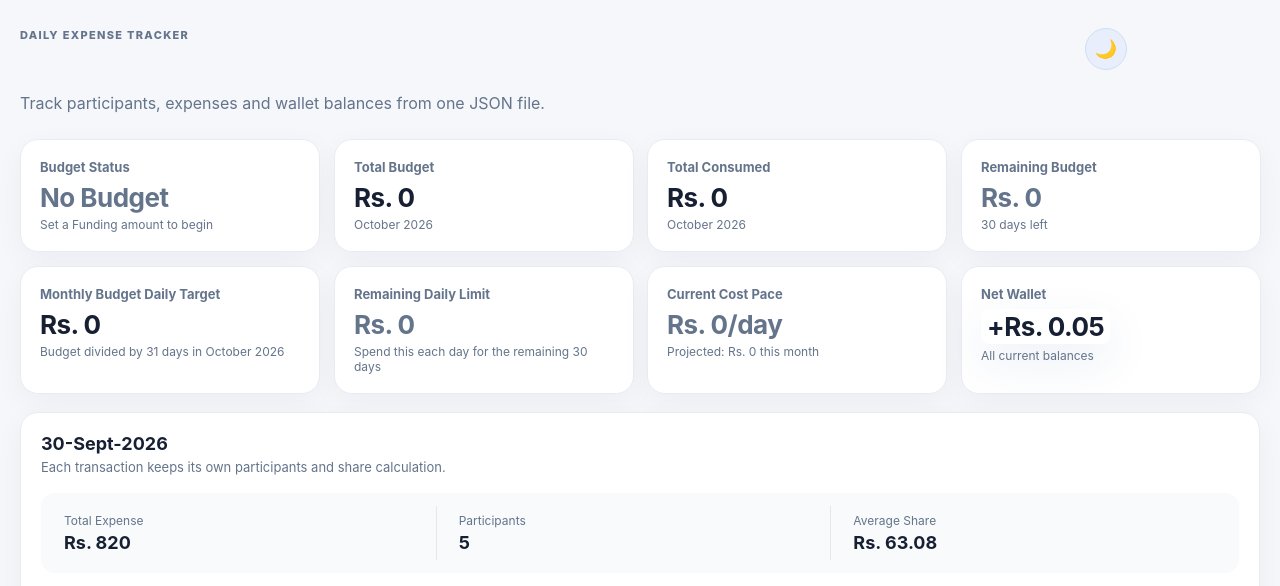
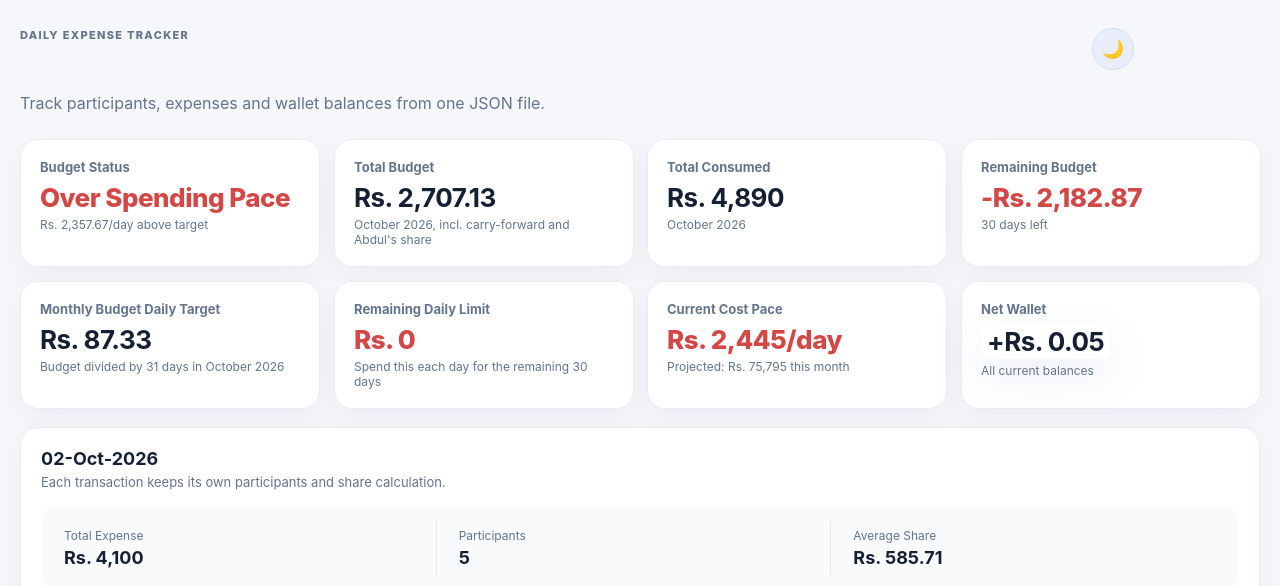
Before and after one commit to AbdulSammadFarooq/lunch-management-system, a plain HTML site: page index.html in a window 1280 px wide. Shown: the top 586 px of the page. Drawn offline with Linux system fonts and the light colour scheme.

Commit message:
add lunch expanses

```diff
--- a/app.js
+++ b/app.js
@@ -246,34 +246,62 @@ function getDayConsumed(day) {
 
   const total = getDayTotal(day);
   return getParticipantIds(day.participants || [])
-    .filter((personId) => personId !== 1)
     .reduce(
       (sum, personId) => sum + getParticipantShare(day, personId, total),
       0
     );
 }
 
+function getDayBudget(day) {
+  if (isFunding(day)) return getDayTotal(day);
+
+  return getParticipantShare(day, 1, getDayTotal(day));
+}
+
+function getMonthlyTotals(days, includeCurrentMonth = false) {
+  const monthlyTotals = new Map();
+
+  for (const day of days) {
+    const monthKey = getMonthKey(day.date);
+    const totals = monthlyTotals.get(monthKey) || { budget: 0, consumed: 0 };
+
+    totals.budget += getDayBudget(day);
+
+    if (!isFunding(day)) {
+      totals.consumed += getDayConsumed(day);
+    }
+
+    monthlyTotals.set(monthKey, totals);
+  }
+
+  const currentMonthKey = getMonthKey(new Date().toISOString().slice(0, 10));
+
+  if (includeCurrentMonth && !monthlyTotals.has(currentMonthKey)) {
+    monthlyTotals.set(currentMonthKey, { budget: 0, consumed: 0 });
+  }
+
+  const rolloverStartMonth = days
+    .filter(isFunding)
+    .map((day) => getMonthKey(day.date))
+    .sort()[0];
+  let carriedForward = 0;
+
+  for (const monthKey of [...monthlyTotals.keys()].sort()) {
+    if (!rolloverStartMonth || monthKey < rolloverStartMonth) {
+      continue;
+    }
+
+    const totals = monthlyTotals.get(monthKey);
+    totals.budget += carriedForward;
+    carriedForward = totals.budget - totals.consumed;
+  }
+
+  return monthlyTotals;
+}
+
 function getCurrentMonthTotals(days) {
   const currentMonthKey = getMonthKey(new Date().toISOString().slice(0, 10));
-
-  return days.reduce(
-    (totals, day) => {
-      const dayKey = getMonthKey(day.date);
-
-      if (dayKey !== currentMonthKey) {
-        return totals;
-      }
-
-      if (isFunding(day)) {
-        totals.budget += getDayTotal(day);
-      } else {
-        totals.consumed += getDayConsumed(day);
-      }
-
-      return totals;
-    },
-    { budget: 0, consumed: 0 }
-  );
+  return getMonthlyTotals(days, true).get(currentMonthKey);
 }
 
 function buildMonthlyPersonExpenses(calc) {
@@ -441,7 +469,7 @@ function render() {
           : "Spending matches the target pace";
 
   $("monthBudget").textContent = money(currentMonthTotals.budget);
-  $("monthBudgetLabel").textContent = currentMonthLabel;
+  $("monthBudgetLabel").textContent = `${currentMonthLabel}, incl. carry-forward and Abdul's share`;
 
   $("monthConsumed").textContent = money(currentMonthTotals.consumed);
   $("monthConsumedLabel").textContent = currentMonthLabel;
@@ -827,30 +855,16 @@ function renderMonthlyExpenses(calc) {
 }
 
 function renderMonthlyTotals(calc) {
-  const monthlyTotals = {};
+  const monthlyTotals = getMonthlyTotals(calc.days, true);
 
-  for (const day of calc.days) {
-    const date = new Date(`${day.date}T00:00:00`);
-    const monthKey = date.toLocaleDateString("en-PK", { year: "numeric", month: "long" });
-
-    if (!monthlyTotals[monthKey]) {
-      monthlyTotals[monthKey] = {
-        collection: 0,
-        consume: 0
-      };
-    }
-
-    if (isFunding(day)) {
-      monthlyTotals[monthKey].collection += getDayTotal(day);
-    } else {
-      monthlyTotals[monthKey].consume += getDayConsumed(day);
-    }
-  }
-
-  const monthlyHtml = Object.entries(monthlyTotals)
-    .reverse()
-    .map(([month, totals]) => {
-      const remainingBudget = totals.collection - totals.consume;
+  const monthlyHtml = [...monthlyTotals.entries()]
+    .sort(([monthA], [monthB]) => monthB.localeCompare(monthA))
+    .map(([monthKey, totals]) => {
+      const month = new Date(`${monthKey}-01T00:00:00`).toLocaleDateString("en-PK", {
+        year: "numeric",
+        month: "long"
+      });
+      const remainingBudget = totals.budget - totals.consumed;
       const remainingBudgetClass =
         remainingBudget > 0 ? "positive" : remainingBudget < 0 ? "danger" : "zero";
 
@@ -859,11 +873,11 @@ function renderMonthlyTotals(calc) {
         <div class="monthly-total-month">${month}</div>
         <div class="monthly-total-row">
           <span>Total Budget</span>
-          <strong>${money(totals.collection)}</strong>
+          <strong>${money(totals.budget)}</strong>
         </div>
         <div class="monthly-total-row">
           <span>Total Consume</span>
-          <strong>${money(totals.consume)}</strong>
+          <strong>${money(totals.consumed)}</strong>
         </div>
         <div class="monthly-total-row">
           <span>Remaining Budget</span>
--- a/data.json
+++ b/data.json
@@ -1399,6 +1399,123 @@
           "paidBy": 1
         }
       ]
+    },
+    {
+      "date": "2026-10-01",
+      "label": "Lunch",
+      "splitType":"custom",
+      "participants": [
+        {
+          "personId": 1,
+          "share":122.5
+        },
+        {
+          "personId": 2,
+          "share":122.5
+        },
+        {
+          "personId": 3,
+          "share":50
+        },
+        {
+          "personId": 4,
+          "share":122.5
+        },
+        {
+          "personId": 5,
+          "share":122.5
+        }
+      ],
+      "expenses": [
+        {
+          "amount": 540,
+          "paidBy": 1
+        }
+      ]
+    },
+    {
+      "date": "2026-10-01",
+      "label": "Snacks",
+      "participants": [
+        {
+          "personId": 1
+        },
+        {
+          "personId": 2
+        },
+        {
+          "personId": 3
+        },
+        {
+          "personId": 4
+        },
+        {
+          "personId": 5
+        }
+      ],
+      "expenses": [
+        {
+          "amount": 250,
+          "paidBy": 1
+        }
+      ]
+    },
+    {
+      "date": "2026-10-02",
+      "label": "Breakfast",
+      "participants": [
+        {
+          "personId": 3
+        }
+      ],
+      "expenses": [
+        {
+          "amount": 100,
+          "paidBy": 1
+        }
+      ]
+    },
+     {
+      "date": "2026-10-02",
+      "label": "Lunch at Savour Food",
+      "participants": [
+        {
+          "personId": 1
+        },
+        {
+          "personId": 2
+        },
+        {
+          "personId": 3
+        },
+        {
+          "personId": 4
+        },
+        {
+          "personId": 5
+        }
+      ],
+      "expenses": [
+        {
+          "amount": 3600,
+          "paidBy": 1
+        }
+      ]
+    },
+    {
+      "date": "2026-10-02",
+      "label": "Exchange",
+      "participants": [
+        {
+          "personId": 1
+        }
+      ],
+      "expenses": [
+        {
+          "amount": 400,
+          "paidBy": 8
+        }
+      ]
     }
   ]
 }
--- a/index.html
+++ b/index.html
@@ -83,7 +83,7 @@
       </section>
 
       <section class="panel">
-        <div class="panel-head"><div><h2>Monthly Total Expenses</h2><p>Overall expenses for each month.</p></div></div>
+        <div class="panel-head"><div><h2>Monthly Total Expenses</h2><p>Budget includes collections, Abdul Sammad's share, and prior-month remaining budget; consumption includes everyone.</p></div></div>
         <div id="monthlyTotals" class="monthly-totals"></div>
       </section>
 
```
